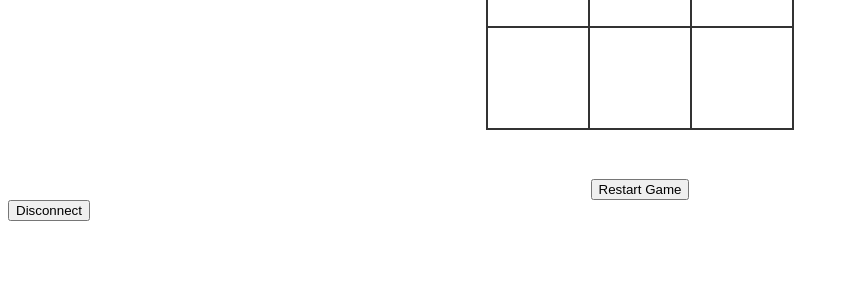
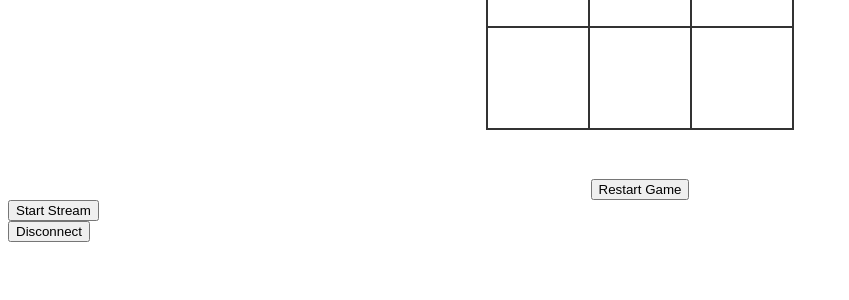
Before and after one commit to J77M/tictactoe-BCI, a Flask app: template tttBCI/templates/dashboard.html in a window 1280 px wide. Shown: the part 253-553 px from the top of the page, without its empty margins (0-849 px from the left). Run offline with Flask 2, Linux system fonts and the light colour scheme; the template is opened without the code that fills it, so the values that code supplies are empty; some libraries are stand-ins or nearby versions.

Commit message:
basic data stream

```diff
--- a/tttBCI/app.py
+++ b/tttBCI/app.py
@@ -1,8 +1,11 @@
-from flask import Flask, render_template, request, session, redirect, url_for
+from flask import Flask, render_template, request, redirect, url_for
 from flask_session import Session
-from brainflow.board_shim import BoardShim, BrainFlowInputParams, BrainFlowError
+from flask_socketio import SocketIO, emit
+from brainflow.board_shim import BrainFlowError
 from enviroment import boards_properties, connection_element_names
 from boards import MainBoard
+from time import sleep # TODO REMOVEE
+
 app = Flask(__name__)
 
 #https://github.com/gothinkster/flask-realworld-example-app
@@ -11,6 +14,7 @@ app.config["SESSION_PERMANENT"] = False
 app.config["SESSION_TYPE"] = "filesystem"
 app.debug = True
 
+socketio = SocketIO(app)
 BOARD = MainBoard()
 Session(app)
 
@@ -25,23 +29,23 @@ def connect():
     if request.method == "POST":
         board_id, log_level, params = BOARD.extract_params(request)
         if board_id:
-            BOARD.set_board(board_id, params)
-            BOARD.board.set_log_level(log_level)
             try:
+                BOARD.set_board(board_id, params)
+                BOARD.board.set_log_level(log_level)
                 BOARD.connect()
             except BrainFlowError as e:
                 alert = e
         else:
             alert = "Board ID not specified"
     if BOARD.connected:
-        return redirect(url_for("dashboard", ))
+        return redirect(url_for("dashboard"))
     return render_template("connect.html", status=BOARD.status_message, message=alert)
 
 @app.route("/dashboard")
 def dashboard():
     if BOARD.connected:
         return render_template("dashboard.html")
-    return redirect(url_for("connect", ))
+    return redirect(url_for("connect"))
 
 
 @app.route("/disconnect", methods=["POST"])
@@ -49,6 +53,18 @@ def disconnect():
     BOARD.disconnect()
     return redirect(url_for("connect"))
 
+@socketio.on("start-stream")
+def data_stream_control(data):
+    if data["action"] == "start":
+        BOARD.board.start_stream()
+        # TODO: separate files !! - change strucure !!!
+        while True:
+            data = BOARD.board.get_board_data ()
+            emit("return data", {"data": data[BOARD.board.get_eeg_channels(BOARD.board.board_id)][0].tolist()})
+            sleep(0.5)
+    else:
+        BOARD.board.stop_stream()
+
 
 if __name__ == "__main__":
     app.run()
--- /dev/null
+++ b/tttBCI/static/js/dashboard.js
@@ -0,0 +1,28 @@
+  document.addEventListener('DOMContentLoaded', () => {
+
+      // Connect to websocket
+      var socket = io.connect(location.protocol + '//' + document.domain + ':' + location.port);
+
+      // When connected, configure buttons
+      socket.on('connect', function(){
+
+          // Each button should emit a "submit vote" event
+          document.querySelector('#data_stream_control').onclick = function(){
+                  let action = this.value
+                  socket.emit('start-stream', {'action': action});
+                  if(action == "start"){
+                    this.value = "stop"
+                    this.innerHTML = "Stop Stream"
+                  }
+                  else{
+                    this.value = "start"
+                    this.innerHTML = "Start Stream"
+                  }
+              };
+          });
+
+      // When a new vote is announced, add to the unordered list
+      socket.on('return data', function(data){
+        console.log(data.data)
+      });
+  });
--- a/tttBCI/templates/dashboard.html
+++ b/tttBCI/templates/dashboard.html
@@ -2,6 +2,7 @@
 
 
 {% block body %}
+<script src="static/js/dashboard.js"></script>
 <div class="dashboard">
   <strong>
     <span class="alert"><font color="green">CONNECTED</font></span>
@@ -23,6 +24,7 @@
     </section>
 </div>
 <div class="form">
+    <button type="submit"  id="data_stream_control" value="start">Start Stream</button>
     <form id="disconnect" action="{{ url_for('disconnect') }}" method="post">
         <button type="submit" name="disconnect">Disconnect</button>
     </form>
--- a/tttBCI/templates/template.html
+++ b/tttBCI/templates/template.html
@@ -5,6 +5,7 @@
     <title>tttBCI</title>
     <link rel="shortcut icon" href="{{ url_for('static', filename='favicon.ico') }}">
     <link rel="stylesheet" href="static/styles.css">
+    <script type="text/javascript" src="//cdnjs.cloudflare.com/ajax/libs/socket.io/1.3.6/socket.io.min.js"></script>
 </head>
     <body>
         {% block body %}
```
Also changed, not shown: tttBCI/boards.py (line endings or trailing spaces).
